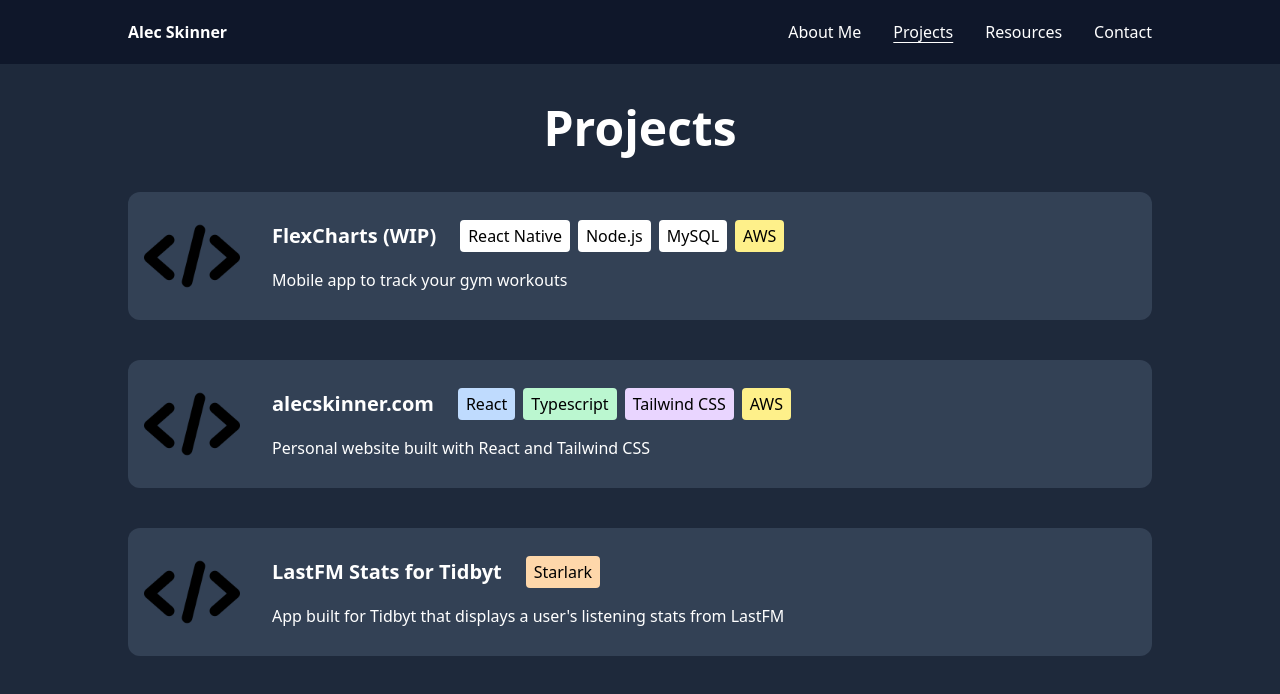
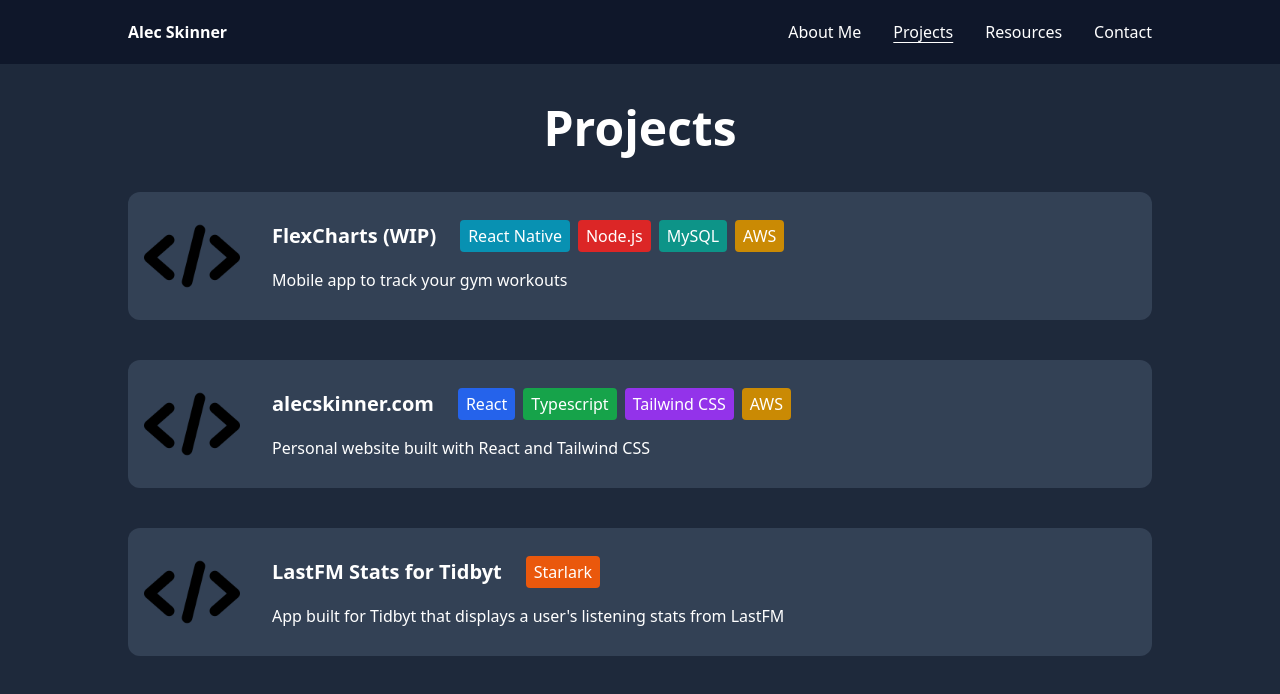
Before and after one commit to skinner452/alecskinner, a React (Create React App) app: page /my-projects in a window 1280 px wide. Shown: the top 694 px of the page. Built offline with nearby package versions, Linux system fonts and the light colour scheme.

Commit message:
Updated project tag colors

```diff
--- a/src/components/ProjectItem.tsx
+++ b/src/components/ProjectItem.tsx
@@ -25,8 +25,8 @@ const ProjectItem = (props: Props) => {
               <p
                 key={tag}
                 className={`${
-                  TAG_COLORS[tag] ?? "bg-white"
-                } text-black px-2 py-1 rounded`}
+                  TAG_COLORS[tag] ?? "bg-black"
+                } text-white px-2 py-1 rounded`}
               >
                 {tag}
               </p>
--- a/src/constants/tags.ts
+++ b/src/constants/tags.ts
@@ -1,7 +1,10 @@
 export const TAG_COLORS: Record<string, string> = {
-  React: "bg-blue-200",
-  Typescript: "bg-green-200",
-  "Tailwind CSS": "bg-purple-200",
-  Starlark: "bg-orange-200",
-  AWS: "bg-yellow-200",
+  React: "bg-blue-600",
+  Typescript: "bg-green-600",
+  "Tailwind CSS": "bg-purple-600",
+  Starlark: "bg-orange-600",
+  AWS: "bg-yellow-600",
+  "React Native": "bg-cyan-600",
+  "Node.js": "bg-red-600",
+  MySQL: "bg-teal-600",
 };
```
Also changed, not shown: 1 other file (tests, documents, lock files or other folders).
